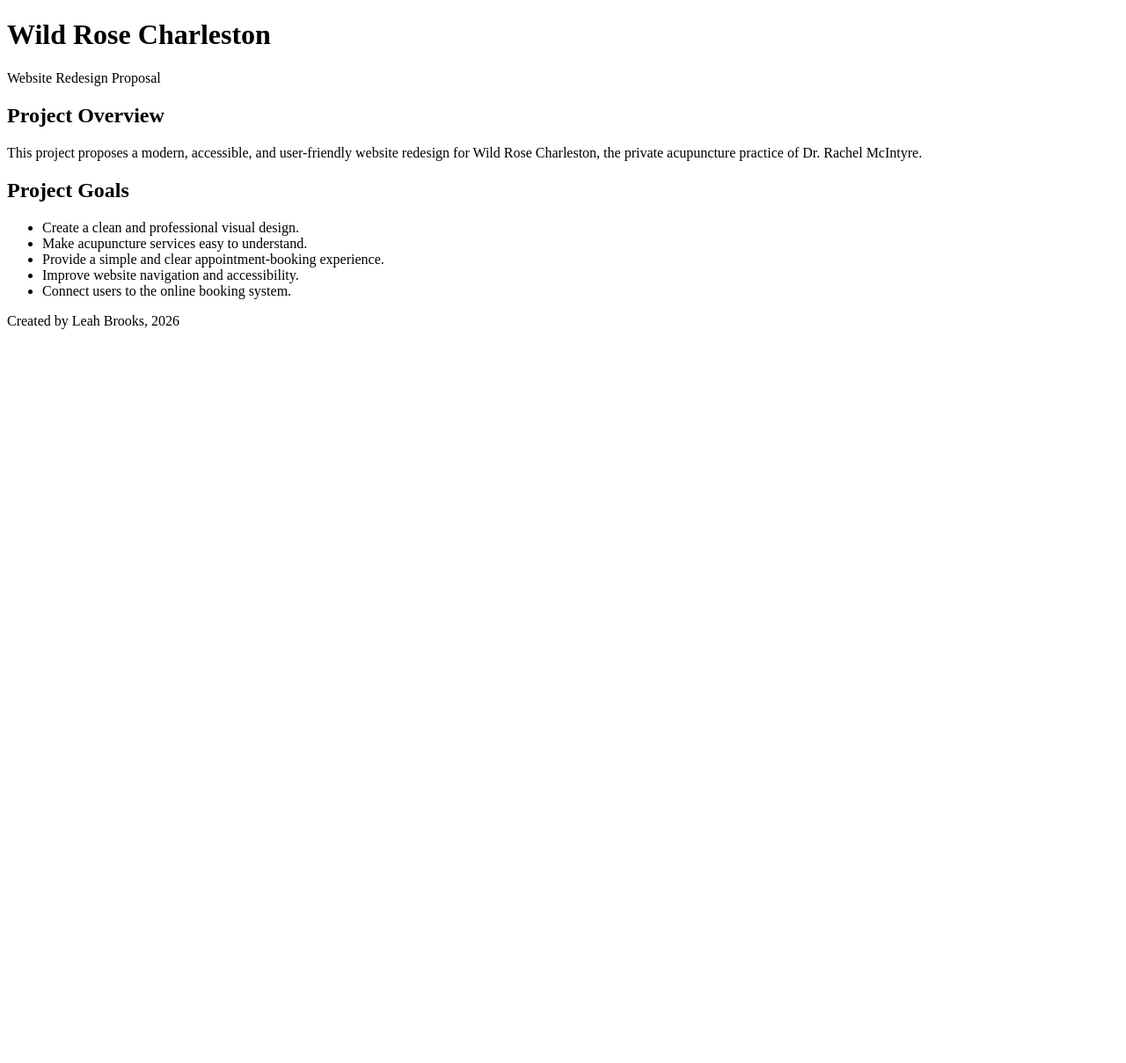
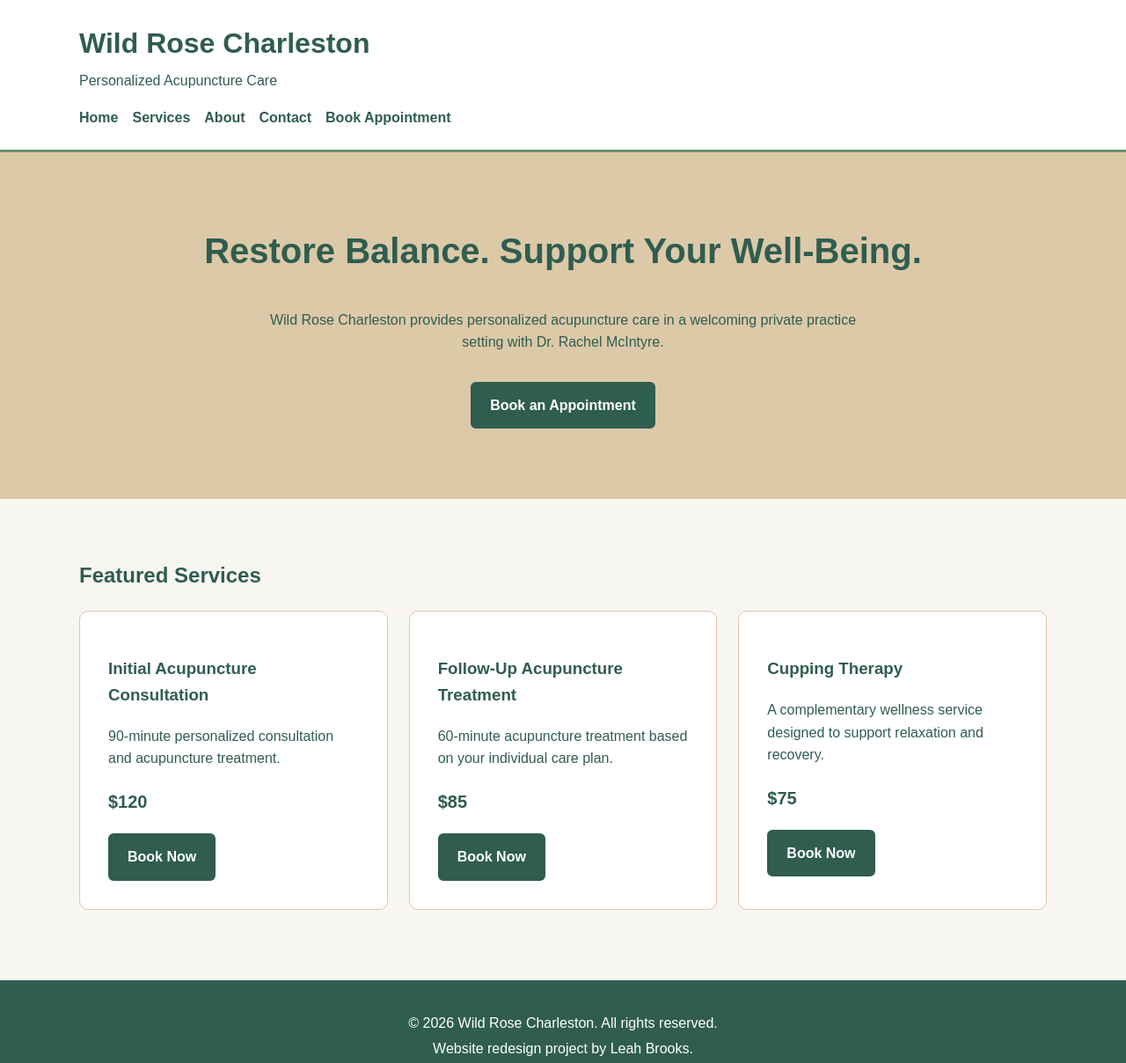
Before and after one commit to leahbrooks1/wild-rose-charleston-website, a plain HTML site: page index.html in a window 1280 px wide. Shown: the whole page at 88% size. Before the commit the page ends 800 px from the top, so only its background shows below. Drawn offline with Linux system fonts and the light colour scheme.

Commit message:
services.html
services.html

```diff
--- a/index.html
+++ b/index.html
@@ -8,36 +8,81 @@ Date: August 16, 2026
 <head>
     <meta charset="UTF-8">
     <meta name="viewport" content="width=device-width, initial-scale=1.0">
-    <title>Wild Rose Charleston Website Redesign</title>
+    <meta name="description" content="Wild Rose Charleston - Personalized acupuncture care with Dr. Rachel McIntyre.">
+    <title>Wild Rose Charleston | Acupuncture</title>
+    <link rel="stylesheet" href="style.css">
 </head>
 
 <body>
 
 <header>
+    <div class="container">
         <h1>Wild Rose Charleston</h1>
-        <p>Website Redesign Proposal</p>
+        <p>Personalized Acupuncture Care</p>
+
+        <nav aria-label="Main navigation">
+            <ul>
+                <li><a href="index.html">Home</a></li>
+                <li><a href="services.html">Services</a></li>
+                <li><a href="about.html">About</a></li>
+                <li><a href="contact.html">Contact</a></li>
+                <li><a href="checkout.html">Book Appointment</a></li>
+            </ul>
+        </nav>
+    </div>
 </header>
 
 <main>
-        <h2>Project Overview</h2>
+
+    <section class="hero">
+        <div class="container">
+            <h2>Restore Balance. Support Your Well-Being.</h2>
             <p>
-            This project proposes a modern, accessible, and user-friendly
-            website redesign for Wild Rose Charleston, the private acupuncture
-            practice of Dr. Rachel McIntyre.
+                Wild Rose Charleston provides personalized acupuncture care
+                in a welcoming private practice setting with Dr. Rachel McIntyre.
             </p>
+            <a class="button" href="checkout.html">Book an Appointment</a>
+        </div>
+    </section>
 
-        <h2>Project Goals</h2>
-        <ul>
-            <li>Create a clean and professional visual design.</li>
-            <li>Make acupuncture services easy to understand.</li>
-            <li>Provide a simple and clear appointment-booking experience.</li>
-            <li>Improve website navigation and accessibility.</li>
-            <li>Connect users to the online booking system.</li>
-        </ul>
+    <section class="services-preview">
+        <div class="container">
+            <h2>Featured Services</h2>
+
+            <div class="card-grid">
+
+                <article class="card">
+                    <h3>Initial Acupuncture Consultation</h3>
+                    <p>90-minute personalized consultation and acupuncture treatment.</p>
+                    <p class="price">$120</p>
+                    <a class="button" href="checkout.html">Book Now</a>
+                </article>
+
+                <article class="card">
+                    <h3>Follow-Up Acupuncture Treatment</h3>
+                    <p>60-minute acupuncture treatment based on your individual care plan.</p>
+                    <p class="price">$85</p>
+                    <a class="button" href="checkout.html">Book Now</a>
+                </article>
+
+                <article class="card">
+                    <h3>Cupping Therapy</h3>
+                    <p>A complementary wellness service designed to support relaxation and recovery.</p>
+                    <p class="price">$75</p>
+                    <a class="button" href="checkout.html">Book Now</a>
+                </article>
+
+            </div>
+        </div>
+    </section>
+
 </main>
 
 <footer>
-        <p>Created by Leah Brooks, 2026</p>
+    <div class="container">
+        <p>&copy; 2026 Wild Rose Charleston. All rights reserved.</p>
+        <p>Website redesign project by Leah Brooks.</p>
+    </div>
 </footer>
 
 </body>
```
Also changed, not shown: services.html (+6 -26 lines), 1 other file. Lines whose indentation alone changed are shown as unchanged.
